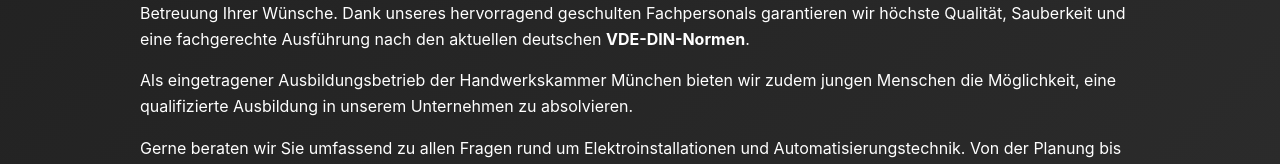
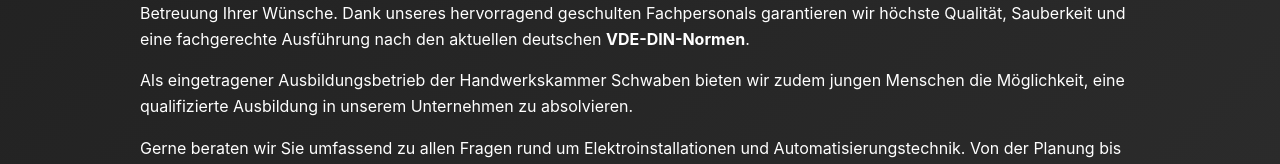
Before and after one commit to vdannyhng/homepage-elektrovandu, a React (Vite) app: page / in a window 1280 px wide. Shown: the part 657-821 px from the top of the page. Built offline with nearby package versions, Linux system fonts and the light colour scheme.

Commit message:
UPDATE text in about section

```diff
--- a/src/components/About.jsx
+++ b/src/components/About.jsx
@@ -21,7 +21,7 @@ export default function About() {
                     Dank unseres hervorragend geschulten Fachpersonals garantieren wir höchste Qualität, Sauberkeit und eine fachgerechte Ausführung nach den aktuellen deutschen <strong>VDE-DIN-Normen</strong>.
                 </p>
                 <p>
-                    Als eingetragener Ausbildungsbetrieb der Handwerkskammer München bieten wir zudem jungen Menschen die Möglichkeit, eine qualifizierte Ausbildung in unserem Unternehmen zu absolvieren.
+                    Als eingetragener Ausbildungsbetrieb der Handwerkskammer Schwaben bieten wir zudem jungen Menschen die Möglichkeit, eine qualifizierte Ausbildung in unserem Unternehmen zu absolvieren.
                 </p>
                 <p>
                     Gerne beraten wir Sie umfassend zu allen Fragen rund um Elektroinstallationen und Automatisierungstechnik.
```
